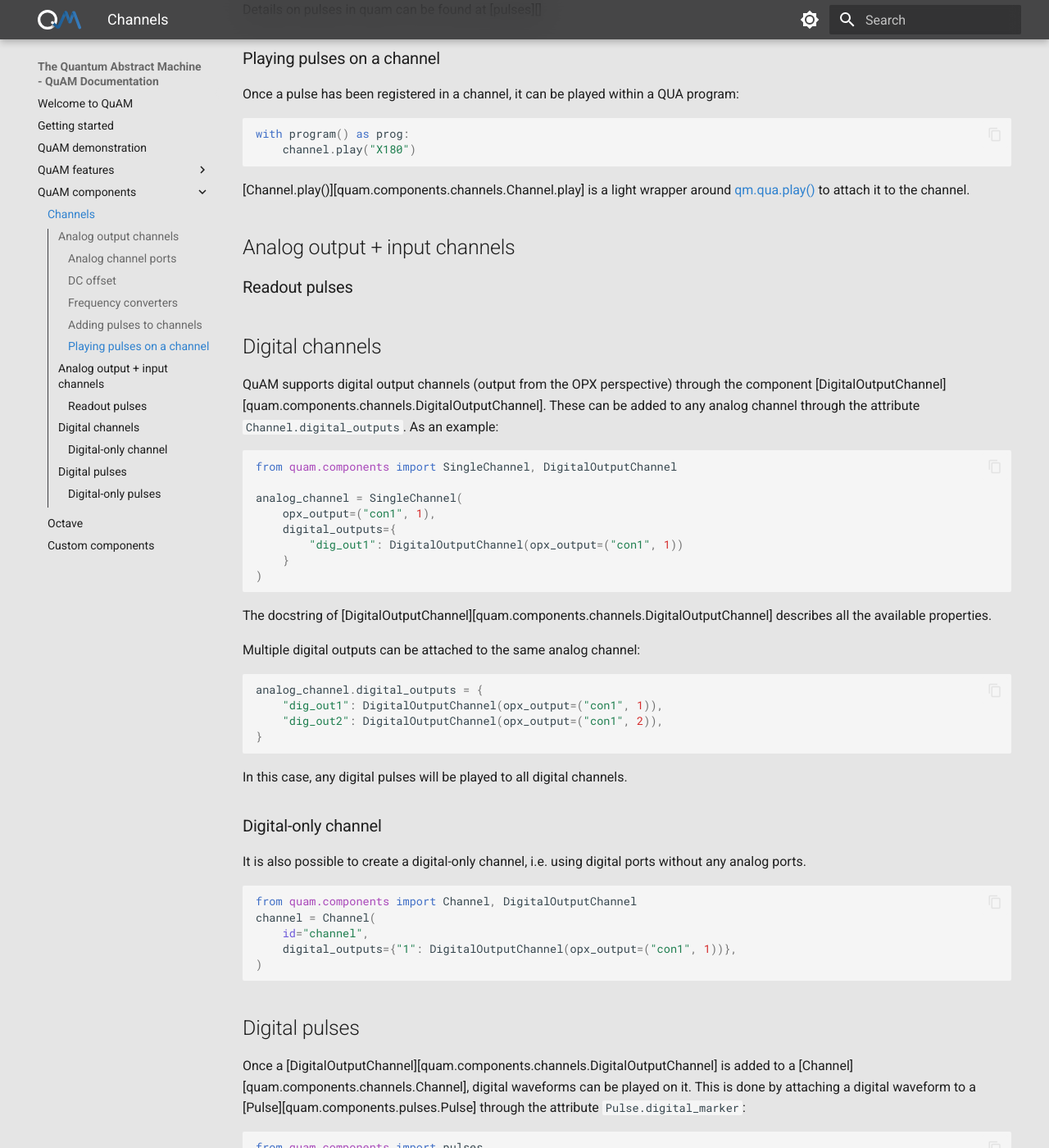
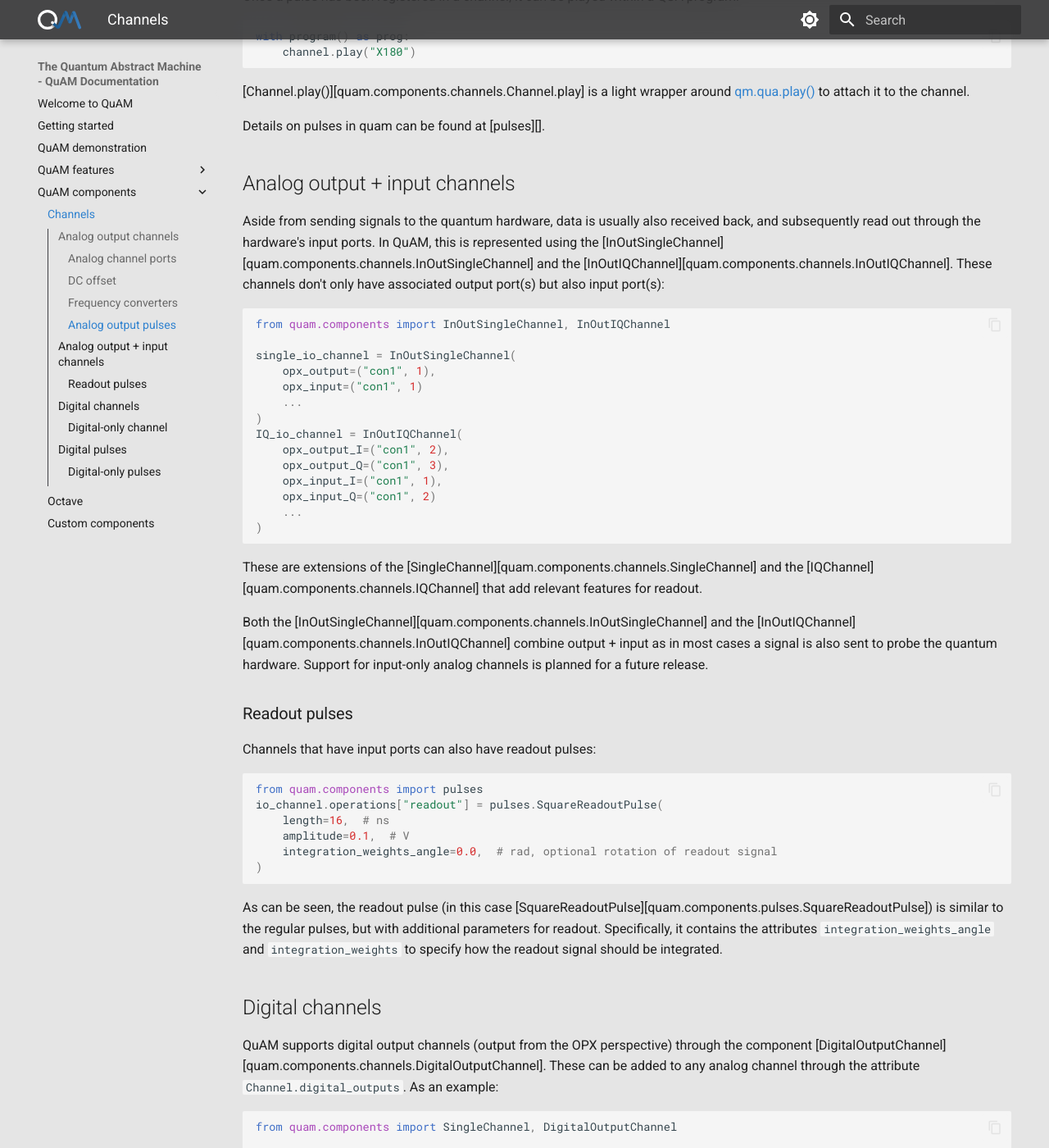
Before and after one commit to qua-platform/quam, an MkDocs documentation site: the page built from docs/components/channels.md, in a window 1280 px wide and 1400 px high, scrolled down 2563 px. Shown: the whole window at 82% size. Built offline with MkDocs 1.6.1 and Material for MkDocs 9.7.7, drawn with Linux system fonts in a browser that asks for light colours; some of the changed text lies outside the part shown.

Commit message:
doc: channels.md done!

````diff
--- a/docs/components/channels.md
+++ b/docs/components/channels.md
@@ -1,8 +1,8 @@
 # Channels
 
-In the QuAM library, channels are a fundamental concept that represent the physical connections to the quantum hardware. They are defined in the `quam.components.channels` module.
+In the QuAM library, channels are a fundamental concept that represent the physical connections to the quantum hardware. They are defined in the [quam.components.channels][quam.components.channels] module.
 
-We distinguish between the following channel types:
+We distinguish between the following channel types, where the terms "output" and "input" are always from the perspective of the OPX hardware:
 
 **1. Analog output channels**
 
@@ -91,7 +89,7 @@ For this reason they have a specialized frequency converter such as the [OctaveU
 See the [octave][] documentation for details.
 
 
-### Adding pulses to channels
+### Analog output pulses
 QuAM has a range of standard [Pulse][quam.components.pulses.Pulse] components in [quam.components.pulses][quam.components.pulses].
 These pulses can be registered as part of the analog channel via `Channel.operations` such that the channel can output the associated pulse waveforms:
 
@@ -103,10 +101,7 @@ channel.operations["X180"] = pulses.SquarePulse(
     length=16,  # ns
 )
 ```
-Details on pulses in quam can be found at [pulses][]
 
-
-### Playing pulses on a channel
 Once a pulse has been registered in a channel, it can be played within a QUA program:
 
 ```python
@@ -115,11 +110,49 @@ with program() as prog:
 ```
 [Channel.play()][quam.components.channels.Channel.play] is a light wrapper around [qm.qua.play()](https://docs.quantum-machines.co/latest/qm-qua-sdk/docs/Introduction/qua_overview/?h=play#play-statement) to attach it to the channel.
 
+Details on pulses in quam can be found at [pulses][].
 
 ## Analog output + input channels
+Aside from sending signals to the quantum hardware, data is usually also received back, and subsequently read out through the hardware's input ports.
+In QuAM, this is represented using the [InOutSingleChannel][quam.components.channels.InOutSingleChannel] and the [InOutIQChannel][quam.components.channels.InOutIQChannel].
+These channels don't only have associated output port(s) but also input port(s):
+
+```python
+from quam.components import InOutSingleChannel, InOutIQChannel
+
+single_io_channel = InOutSingleChannel(
+    opx_output=("con1", 1),
+    opx_input=("con1", 1)
+    ...
+)
+IQ_io_channel = InOutIQChannel(
+    opx_output_I=("con1", 2),
+    opx_output_Q=("con1", 3),
+    opx_input_I=("con1", 1),
+    opx_input_Q=("con1", 2)
+    ...
+)
+```
+
+These are extensions of the [SingleChannel][quam.components.channels.SingleChannel] and the [IQChannel][quam.components.channels.IQChannel] that add relevant features for readout.
+
+Both the [InOutSingleChannel][quam.components.channels.InOutSingleChannel] and the [InOutIQChannel][quam.components.channels.InOutIQChannel] combine output + input as in most cases a signal is also sent to probe the quantum hardware.
+Support for input-only analog channels is planned for a future release.
 
 
 ### Readout pulses
+Channels that have input ports can also have readout pulses:
+
+```python
+from quam.components import pulses
+io_channel.operations["readout"] = pulses.SquareReadoutPulse(
+    length=16,  # ns
+    amplitude=0.1,  # V
+    integration_weights_angle=0.0,  # rad, optional rotation of readout signal
+)
+```
+As can be seen, the readout pulse (in this case [SquareReadoutPulse][quam.components.pulses.SquareReadoutPulse]) is similar to the regular pulses, but with additional parameters for readout.
+Specifically, it contains the attributes `integration_weights_angle` and `integration_weights` to specify how the readout signal should be integrated.
 
 
 ## Digital channels
````
Also changed, not shown: other parts of docs/components/channels.md (+0 -2 lines).
